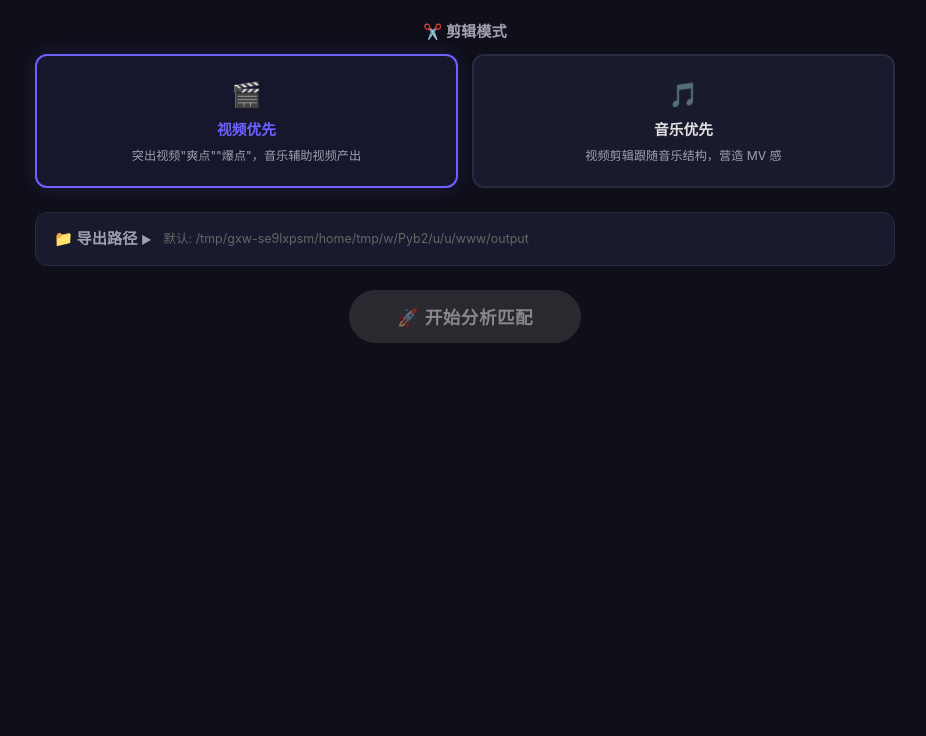
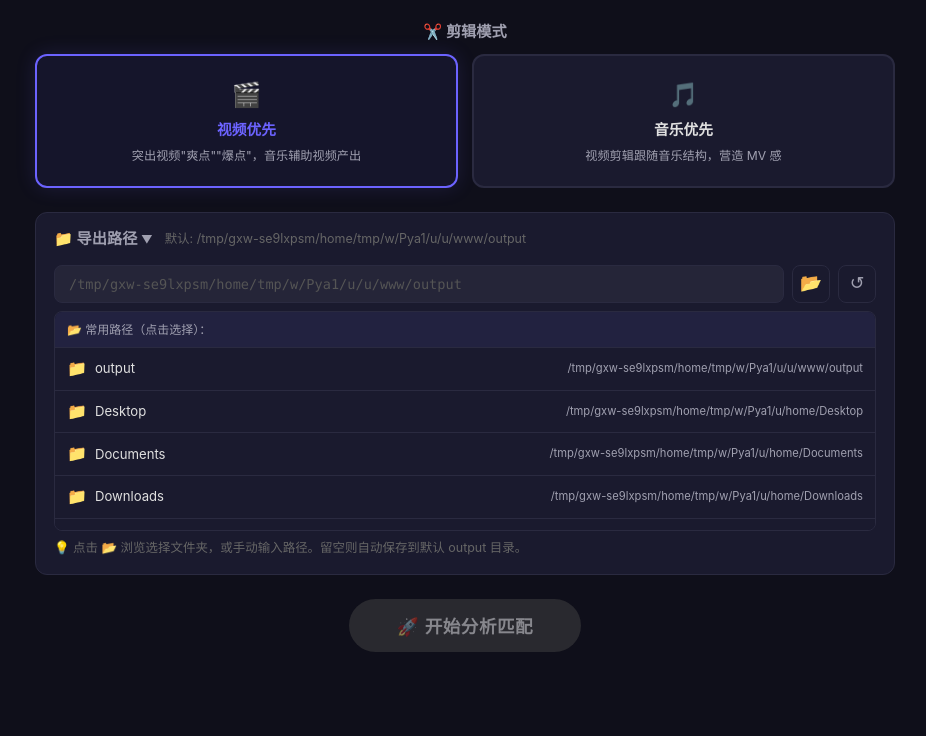
Before and after one commit to lyingqing1-commits/movie-music-matcher, a Flask app: page / in a window 1280 px wide. Shown: the part 569-1305 px from the top of the page, without its empty margins (175-1101 px from the left). Before the commit the page ends 912 px from the top, so only its background shows below. Run offline with Flask 3, Linux system fonts and the light colour scheme.

Commit message:
fix: 导出路径默认展开 + 箭头同步
- 导出路径区域改为默认展开（用户打开页面即可看到 📂 按钮）
- v2/v3 导出区均默认展开
- 箭头 ▼ 与展开状态同步

```diff
--- a/static/script.js
+++ b/static/script.js
@@ -213,15 +213,16 @@
     pickFolder(exportPathInput, exportPathSuggestions);
 });
 
-// 折叠/展开导出路径设置
+// 折叠/展开导出路径设置（默认展开）
+let exportPathExpanded = true;
 exportPathToggle.addEventListener("click", () => {
-    const isOpen = exportPathBody.style.display !== "none";
-    if (isOpen) {
+    exportPathExpanded = !exportPathExpanded;
+    if (exportPathExpanded) {
+        exportPathBody.style.display = "block";
+        exportPathArrow.textContent = "▼";
+    } else {
         exportPathBody.style.display = "none";
         exportPathArrow.textContent = "▶";
-    } else {
-        exportPathBody.style.display = "block";
-        exportPathArrow.textContent = "▼";
     }
 });
 
--- a/templates/index.html
+++ b/templates/index.html
@@ -210,10 +210,10 @@
         <!-- 导出路径设置 -->
         <div class="export-path-section" id="exportPathSection">
             <div class="export-path-header" id="exportPathToggle">
-                <h3>📁 导出路径 <span class="export-path-arrow" id="exportPathArrow">▶</span></h3>
+                <h3>📁 导出路径 <span class="export-path-arrow" id="exportPathArrow">▼</span></h3>
                 <span class="export-path-default-hint" id="exportPathHint"></span>
             </div>
-            <div class="export-path-body" id="exportPathBody" style="display:none;">
+            <div class="export-path-body" id="exportPathBody" style="display:block;">
                 <div class="export-path-input-row">
                     <input type="text" id="exportPathInput" class="export-path-input"
                            placeholder="留空则使用默认路径">
@@ -383,7 +383,7 @@
                         <h3>📁 导出路径 <span class="export-path-arrow" id="v3ExportPathArrow">▶</span></h3>
                         <span class="export-path-default-hint" id="v3ExportPathHint"></span>
                     </div>
-                    <div class="export-path-body" id="v3ExportPathBody" style="display:none;">
+                    <div class="export-path-body" id="v3ExportPathBody" style="display:block;">
                         <div class="export-path-input-row">
                             <input type="text" id="v3ExportPathInput" class="export-path-input" placeholder="留空使用默认">
                             <button type="button" id="v3PickExportPathBtn" class="btn-pick-path" title="浏览文件夹...">📂</button>
```
